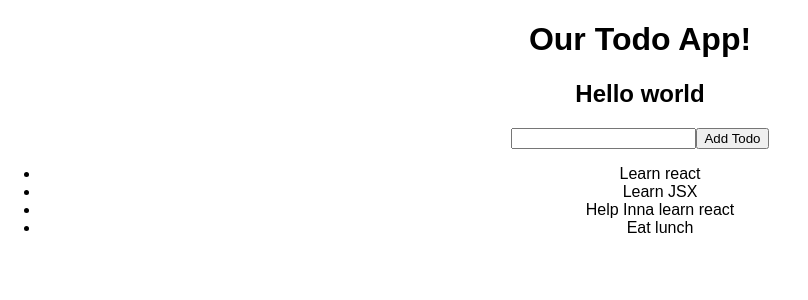
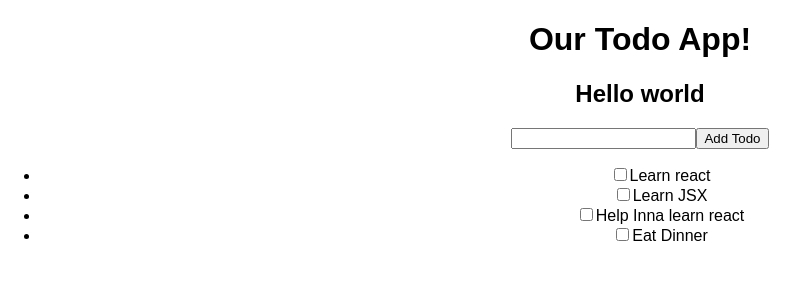
Before and after one commit to crispinonicky/react-todo-app, a React (Create React App) app: page / in a window 1280 px wide. Shown: the top 300 px of the page, without its empty margins (0-808 px from the left). Built offline with nearby package versions, Linux system fonts and the light colour scheme.

Commit message:
added user checkbox to indicate if task is done

```diff
--- a/src/App.js
+++ b/src/App.js
@@ -22,8 +22,8 @@ class App extends Component {
           done: false
         },
         {
-          title: "Eat lunch",
-          done: true
+          title: "Eat Dinner",
+          done: false
         }
       ]
     };
@@ -52,6 +52,19 @@ class App extends Component {
     });
   }
 
+  toggleTodoDone(event, index) {
+    console.log(event.target.checked);
+    const todos = [...this.state.todos]; //copy the array
+    todos[index] = {...todos[index]}; // copy the todo
+    todos[index].done = event.target.checked; // update done property on copied todo
+    console.log(todos)
+    this.setState({
+      todos
+    });
+
+
+  }
+
   render() {
     return (
       <div className="App">
@@ -69,8 +82,16 @@ class App extends Component {
         </form>
 
         <ul>
-          {this.state.todos.map(todo => {
-            return <li key={todo.title} >{todo.title}</li>;
+          {this.state.todos.map((todo, index) => {
+            return (<li key={todo.title}>
+              <input
+              onChange = {(event) => this.toggleTodoDone(event, index)}
+              type="checkbox"
+              />
+              <span style = {{
+                textDecoration: todo.done ? 'line-through' : 'inherit'
+              }}>{todo.title}</span>
+              </li>)
           })}
         </ul>
       </div>
```
